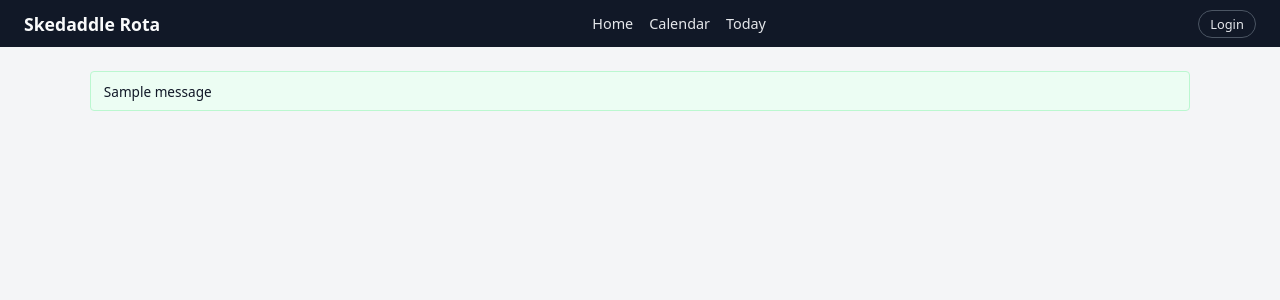
After one commit to FraserR1188/Skedaddle, a Django app: template rota/templates/rota/base.html in a window 1280 px wide. The commit adds this page. Shown: the top 300 px of the page. Run offline with Django 5.2, Linux system fonts and the light colour scheme; the template is opened without the code that fills it, so the values that code supplies are empty; tables that the repository leaves empty hold one stand-in row (values such as "Sample post"); one stand-in notice (Sample message) is shown.

Commit message:
add base.html for easy nav function as website grows

```diff
--- /dev/null
+++ b/rota/templates/rota/base.html
@@ -0,0 +1,155 @@
+<!DOCTYPE html>
+<html lang="en">
+  <head>
+    <meta charset="UTF-8" />
+    <title>{% block title %}Skedaddle Rota{% endblock %}</title>
+    <style>
+      body {
+        font-family: system-ui, -apple-system, BlinkMacSystemFont, "Segoe UI",
+          sans-serif;
+        margin: 0;
+        background: #f4f5f7;
+        color: #111827;
+      }
+
+      a {
+        color: inherit;
+        text-decoration: none;
+      }
+      a:hover {
+        text-decoration: underline;
+      }
+
+      /* NAVBAR */
+      .navbar {
+        background: #111827;
+        color: #f9fafb;
+        padding: 0.6rem 1.5rem;
+        display: flex;
+        align-items: center;
+        justify-content: space-between;
+      }
+
+      .navbar-brand {
+        font-weight: 600;
+        font-size: 1.1rem;
+      }
+
+      .navbar-links {
+        display: flex;
+        gap: 1rem;
+        font-size: 0.9rem;
+      }
+
+      .navbar-links a {
+        color: #e5e7eb;
+      }
+      .navbar-links a:hover {
+        color: #ffffff;
+      }
+
+      .navbar-right {
+        display: flex;
+        align-items: center;
+        gap: 0.75rem;
+        font-size: 0.85rem;
+      }
+
+      .btn-pill {
+        border-radius: 999px;
+        padding: 0.25rem 0.7rem;
+        border: 1px solid #4b5563;
+        background: transparent;
+        color: #e5e7eb;
+        font-size: 0.8rem;
+      }
+      .btn-pill:hover {
+        background: #374151;
+        text-decoration: none;
+      }
+
+      /* PAGE WRAPPER */
+      .page-wrapper {
+        max-width: 1100px;
+        margin: 1.5rem auto 2rem;
+        padding: 0 1rem;
+      }
+
+      .flash-messages {
+        margin-bottom: 1rem;
+      }
+
+      .flash-message {
+        padding: 0.6rem 0.8rem;
+        border-radius: 4px;
+        font-size: 0.85rem;
+        margin-bottom: 0.4rem;
+      }
+
+      .flash-success {
+        background: #ecfdf3;
+        border: 1px solid #bbf7d0;
+      }
+
+      .flash-error {
+        background: #fef2f2;
+        border: 1px solid #fecaca;
+      }
+
+      {% block extra_css %}{% endblock %}
+    </style>
+    {% block extra_head %}{% endblock %}
+  </head>
+
+  <body>
+    <header class="navbar">
+      <div class="navbar-left">
+        <a href="{% url 'home' %}" class="navbar-brand">Skedaddle Rota</a>
+      </div>
+
+      <nav class="navbar-links">
+        <a href="{% url 'home' %}">Home</a>
+        <a
+          href="{% url 'monthly_calendar' year=today.year month=today.month %}"
+        >
+          Calendar
+        </a>
+        <a
+          href="{% url 'daily_rota' year=today.year month=today.month day=today.day %}"
+        >
+          Today
+        </a>
+
+        {% if user.is_authenticated %}
+        <a href="{% url 'staff_list' %}">Staff</a>
+        {% endif %} {% if user.is_superuser %}
+        <a href="/admin/">Admin</a>
+        {% endif %}
+      </nav>
+
+      <div class="navbar-right">
+        {% if user.is_authenticated %}
+        <span>{{ user.username }}</span>
+        <a class="btn-pill" href="{% url 'logout' %}">Logout</a>
+        {% else %}
+        <a class="btn-pill" href="{% url 'login' %}">Login</a>
+        {% endif %}
+      </div>
+    </header>
+
+    <main class="page-wrapper">
+      {# messages #}
+      <div class="flash-messages">
+        {% if messages %} {% for message in messages %}
+        <div
+          class="flash-message {% if message.tags == 'success' %}flash-success{% elif message.tags == 'error' %}flash-error{% endif %}"
+        >
+          {{ message }}
+        </div>
+        {% endfor %} {% endif %}
+      </div>
+
+      {% block content %}{% endblock %}
+    </main>
+  </body>
+</html>
```
Also changed, not shown: rota/models.py (+6 -3 lines), rota/templates/rota/daily_rota.html (+20 -18 lines), rota/views.py (+10 -14 lines), rota/migrations/0003_auto_20251122_1017.py (added).
